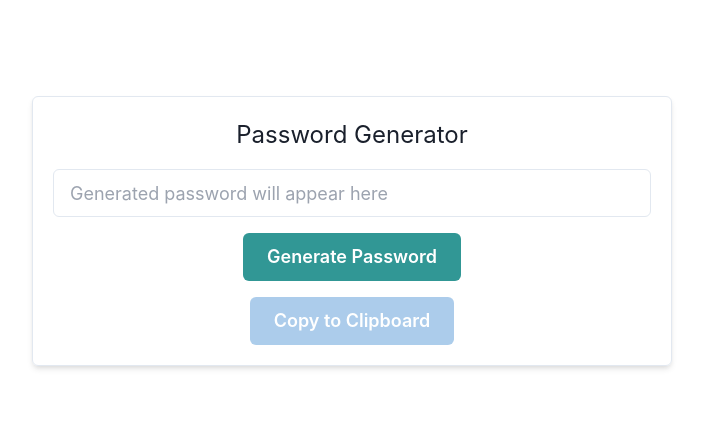
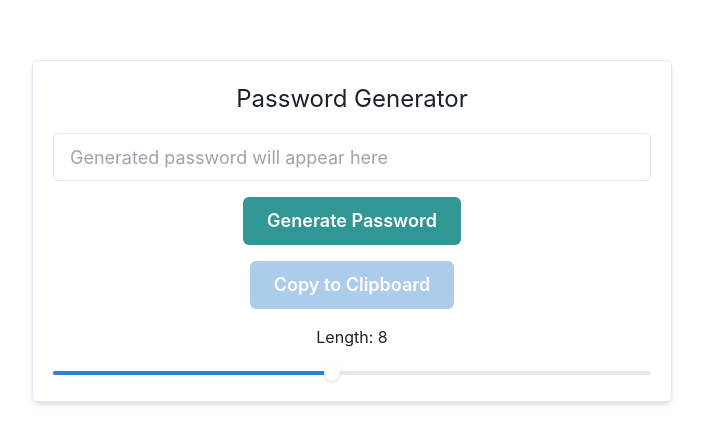
Before and after one commit to klikkn/password-generator, a Next.js app: page / in a window 1280 px wide. Shown: the part 169-612 px from the top of the page, without its empty margins (288-991 px from the left). Built offline with nearby package versions, Linux system fonts and the light colour scheme.

Commit message:
feat: password length is added

```diff
--- a/src/containers/password-generator/index.tsx
+++ b/src/containers/password-generator/index.tsx
@@ -1,7 +1,7 @@
 'use client'
 
 import { useEffect, useState } from 'react';
-import { Box, Button, Input, Text, VStack, useToast, Flex } from '@chakra-ui/react';
+import { Box, Button, Input, Text, VStack, useToast, Flex, Slider, SliderTrack, SliderFilledTrack, SliderThumb } from '@chakra-ui/react';
 
 import { generatePassword } from '@/utils/generate-password';
 
@@ -9,11 +9,11 @@ const PasswordGenerator = () => {
   const toast = useToast();
 
   const [dictionary, setDictionary] = useState<string[]>([]);
-
   const [password, setPassword] = useState('');
+  const [passwordLength, setPasswordLength] = useState(8);
 
   const onGenerate = () => {
-    const newPassword = generatePassword(dictionary, 10);
+    const newPassword = generatePassword(dictionary, passwordLength);
     setPassword(newPassword);
   };
 
@@ -86,6 +86,21 @@ const PasswordGenerator = () => {
           >
             Copy to Clipboard
           </Button>
+
+          <Text>Length: {passwordLength}</Text>
+          <Slider
+            value={passwordLength}
+            onChange={(val) => setPasswordLength(val)}
+            min={1}
+            max={16}
+            step={1}
+            size={{ base: "sm", md: "md", lg: "lg" }}
+          >
+            <SliderTrack>
+              <SliderFilledTrack />
+            </SliderTrack>
+            <SliderThumb />
+          </Slider>
         </VStack>
       </Box>
     </Flex>
```
